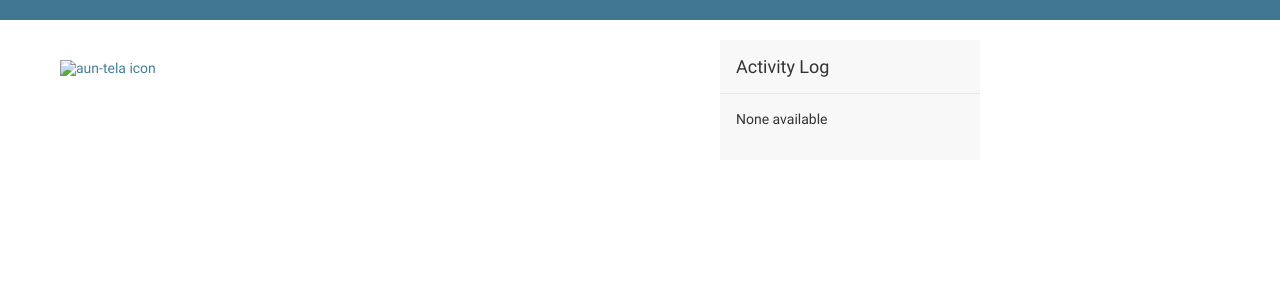
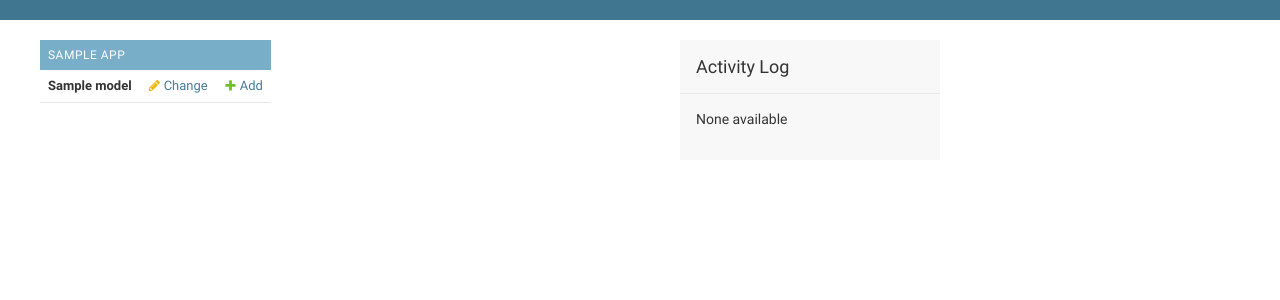
Before and after one commit to TeyimPila/tela-mis, a Django app: template templates/admin/index.html in a window 1280 px wide. Shown: the top 300 px of the page. Run offline with Django 3.2, Linux system fonts and the light colour scheme; the template is opened without the code that fills it: most values are stand-ins (such as "Sample title", 1, 10 or a date in 2020); data that the repository does not hold is empty; parts of the project's set-up code (start-up, migrations or seed data) failed here and were passed over.

Commit message:
adjusted the admin home page

```diff
--- a/TelaMIS/settings.py
+++ b/TelaMIS/settings.py
@@ -145,7 +145,7 @@
 # configuration settings for the django suit custom admin page app
 SUIT_CONFIG = {
     # header
-    'ADMIN_NAME': 'THE TELA MIS',
+    'ADMIN_NAME': 'TELA MIS',
     'HEADER_DATE_FORMAT': 'l, j. F Y',
     'HEADER_TIME_FORMAT': 'H:i',
 
--- a/templates/admin/base_site.html
+++ b/templates/admin/base_site.html
@@ -45,11 +45,11 @@
 
 
 {# Footer links (left side) #}
-{#{% block footer_links %}#}
-{#    Copyright &copy; {% now "Y" %}, <a href="http://auntela.org" target="_blank">AUN TELA</a>#}
-{# link to project documentation #}
+{% block footer_links %}
+    Copyright &copy; {% now "Y" %}, <a href="http://auntela.org" target="_blank">AUN TELA</a>
+{# link to project documentation#}
 {#    <a href="#" class="icon"><i class="icon-question-sign"></i>Documentation</a>#}
-{#{% endblock %}#}
+{% endblock %}
 
 
 {##}
@@ -79,10 +79,10 @@
 {# Footer branding name (center) #}
 {#{% block footer_branding %}#}
 {#{% endblock %}#}
-{##}
-{##}
-{# Footer copyright (right side) #}
-{#{% block copyright %}#}
-{#    Developed by<a href="https://www.facebook.com/profile.php?id=100008737815542" target="_blank">Teyim Pila</a> and#}
-{#    <a href="https://www.facebook.com/muma.ticha" target="_blank">Muma Justice</a>#}
-{#{% endblock %}#}
+
+
+{# Footer copyright (right side)#}
+{% block copyright %}
+    Developed by<a href="https://www.facebook.com/profile.php?id=100008737815542" target="_blank">Teyim Pila</a> and
+    <a href="https://www.facebook.com/muma.ticha" target="_blank">Muma Justice</a>
+{% endblock %}
--- a/templates/admin/index.html
+++ b/templates/admin/index.html
@@ -14,47 +14,47 @@
 {% block breadcrumbs %}{% endblock %}
 
 {% block content %}
-    <div id="content-main" class="apps">
-        <div id="tela-app">
-            <a href="{{ '/admin/tela/' }}"><img alt="aun-tela icon" src="" ></a>
+{#    <div id="content-main" class="apps">#}
+{#        <div id="tela-app">#}
+{#            <a href="{{ '/admin/tela/' }}"><img alt="aun-tela icon" src="" ></a>#}
+{#        </div>#}
+{##}
+{#    </div>#}
+
+        <div id="content-main">
+            {% if app_list %}
+                {% for app in app_list %}
+                    <div class="module">
+                        <table class="table-overview applist"
+                               summary="{% blocktrans with name=app.name %}Models available in the {{ name }} application.{% endblocktrans %}">
+                            <caption><a href="{{ app.app_url }}" class="section">{% trans app.name %}</a></caption>
+                            {% for model in app.models %}
+                                <tr>
+                                    <th scope="row">{{ model.name }}</th>
+                                    {% if model.admin_url %}
+                                        <td>
+                                            <a href="{{ model.admin_url }}" class="changelink icon">{% trans 'Change' %}</a>
+                                        </td>
+                                    {% else %}
+                                        <td>&nbsp;</td>
+                                    {% endif %}
+
+                                    {% if model.add_url %}
+                                        <td><a href="{{ model.add_url }}" class="addlink icon"><i
+                                                class="icon-plus-sign icon-alpha75"></i>{% trans 'Add' %}
+                                        </a></td>
+                                    {% else %}
+                                        <td>&nbsp;</td>
+                                    {% endif %}
+                                </tr>
+                            {% endfor %}
+                        </table>
+                    </div>
+                {% endfor %}
+            {% else %}
+                <p>{% trans "You don't have permission to edit anything." %}</p>
+            {% endif %}
         </div>
-
-    </div>
-
-    {#    <div id="content-main">#}
-    {#        {% if app_list %}#}
-    {#            {% for app in app_list %}#}
-    {#                <div class="module">#}
-    {#                    <table class="table-overview applist"#}
-    {#                           summary="{% blocktrans with name=app.name %}Models available in the {{ name }} application.{% endblocktrans %}">#}
-    {#                        <caption><a href="{{ app.app_url }}" class="section">{% trans app.name %}</a></caption>#}
-    {#                        {% for model in app.models %}#}
-    {#                            <tr>#}
-    {#                                <th scope="row">{{ model.name }}</th>#}
-    {#                                {% if model.admin_url %}#}
-    {#                                    <td>#}
-    {#                                        <a href="{{ model.admin_url }}" class="changelink icon">{% trans 'Change' %}</a>#}
-    {#                                    </td>#}
-    {#                                {% else %}#}
-    {#                                    <td>&nbsp;</td>#}
-    {#                                {% endif %}#}
-    {##}
-    {#                                {% if model.add_url %}#}
-    {#                                    <td><a href="{{ model.add_url }}" class="addlink icon"><i#}
-    {#                                            class="icon-plus-sign icon-alpha75"></i>{% trans 'Add' %}#}
-    {#                                    </a></td>#}
-    {#                                {% else %}#}
-    {#                                    <td>&nbsp;</td>#}
-    {#                                {% endif %}#}
-    {#                            </tr>#}
-    {#                        {% endfor %}#}
-    {#                    </table>#}
-    {#                </div>#}
-    {#            {% endfor %}#}
-    {#        {% else %}#}
-    {#            <p>{% trans "You don't have permission to edit anything." %}</p>#}
-    {#        {% endif %}#}
-    {#    </div>#}
 {% endblock %}
 
 
```
